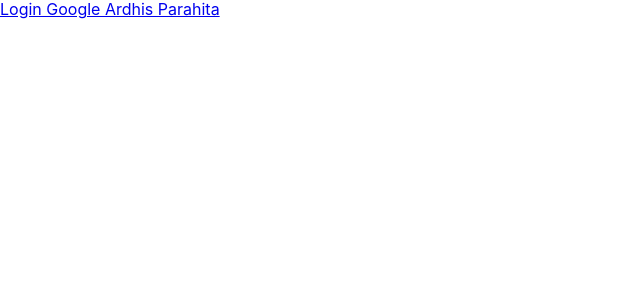
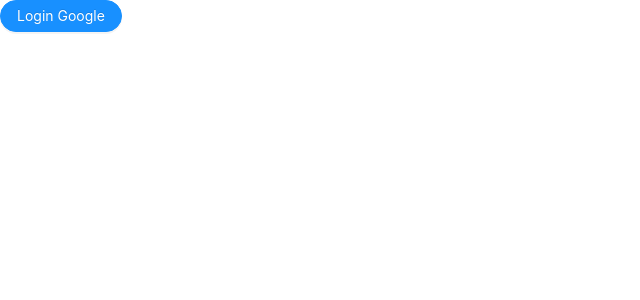
Before and after one commit to ardhisparahita/Robo-friend, a React (Create React App) app: page / in a window 1280 px wide. Shown: the top 300 px of the page, without its empty margins (0-640 px from the left). Built offline with nearby package versions, Linux system fonts and the light colour scheme.

Commit message:
add button

```diff
--- a/package.json
+++ b/package.json
@@ -6,6 +6,7 @@
     "@testing-library/jest-dom": "^5.14.1",
     "@testing-library/react": "^13.0.0",
     "@testing-library/user-event": "^13.2.1",
+    "antd": "^4.23.6",
     "axios": "^1.1.3",
     "react": "^18.2.0",
     "react-dom": "^18.2.0",
--- a/src/App.js
+++ b/src/App.js
@@ -1,6 +1,7 @@
 import React from 'react'
 import {BrowserRouter, Routes, Route} from 'react-router-dom'
 import Home from './Pages/Home'
+import Login from './Pages/Login'
 
 const App = () => {
   return (
@@ -10,9 +11,7 @@
       <Route
         path='/'
         element={
-          <div className="App">
-            <a href='https://fadfaasd.herokuapp.com/api/v1/auth/google'>Login Google Ardhis Parahita</a>
-          </div>
+          <Login/>
         }/>
         <Route
           path='/:token'
--- a/src/Pages/Home.jsx
+++ b/src/Pages/Home.jsx
@@ -36,7 +36,8 @@
 
   return (
     <div className='tc'>
-      <h1>Selamat datang, {data?.data.email}</h1>
+      <img alt='pp' src={data?.data?.photo}/>
+      <h1>Selamat datang, {data?.data?.name}</h1>
       <h1>Robofriend</h1>
       <SearchBox searchChange={onSearchChange}/>
       <CardList robots={filteredRobots}/>
--- /dev/null
+++ b/src/Pages/Login.jsx
@@ -0,0 +1,15 @@
+import React from 'react'
+import {Button} from 'antd'
+
+const Login = () => {
+  const loginGoogle = () => {
+    window.location.href='https://fadfaasd.herokuapp.com/api/v1/auth/google'
+  }
+  return (
+    <div className="App">
+            <Button type='primary' shape='round' size='medium' onClick={() => loginGoogle()}>Login Google</Button>
+          </div>
+  )
+}
+
+export default Login
--- a/src/index.css
+++ b/src/index.css
@@ -1,3 +1,4 @@
+@import '~antd/dist/antd.css';
 body {
   margin: 0;
   font-family: -apple-system, BlinkMacSystemFont, 'Segoe UI', 'Roboto', 'Oxygen',
```
Also changed, not shown: 1 other file (tests, documents, lock files or other folders).
